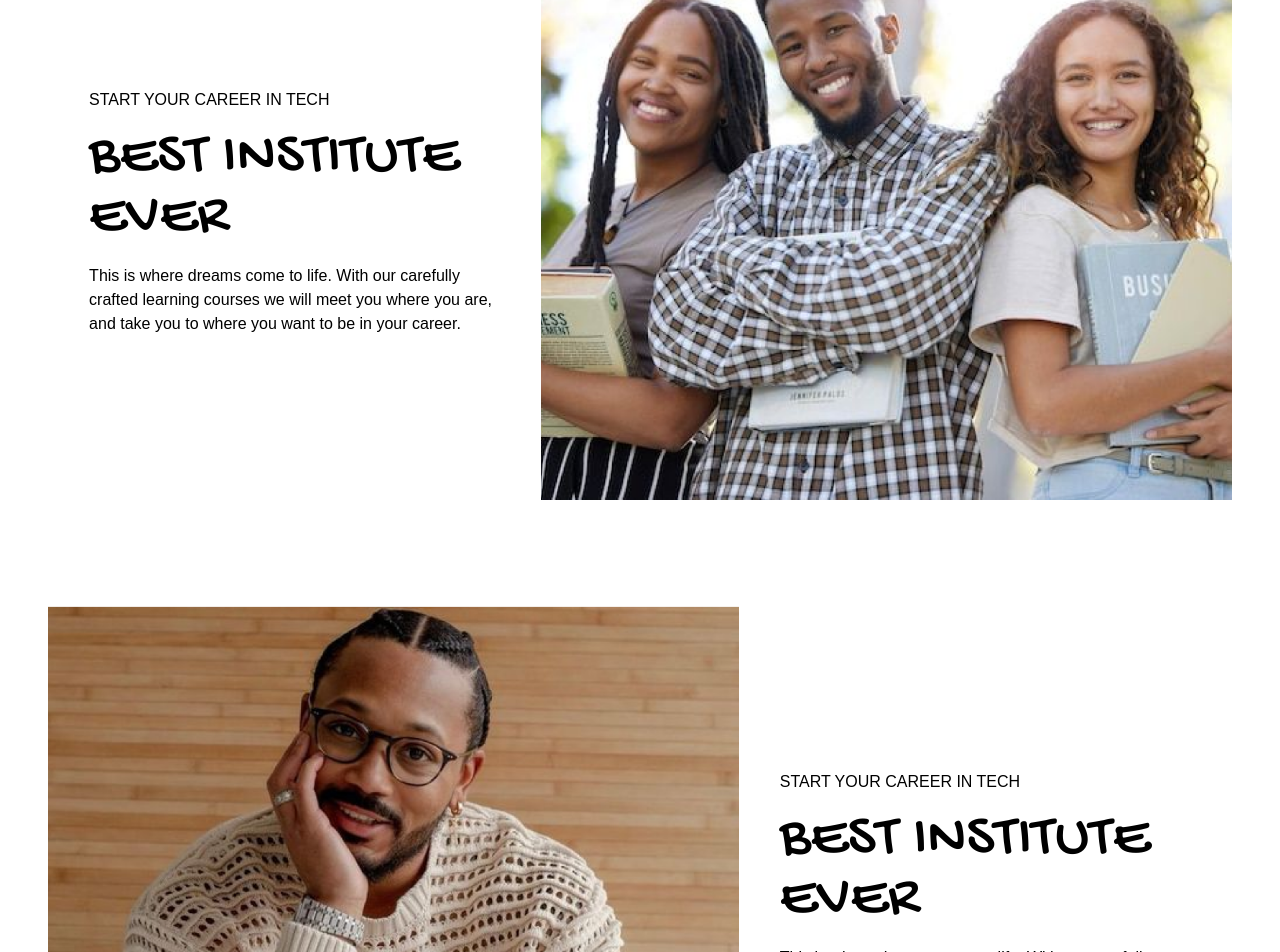
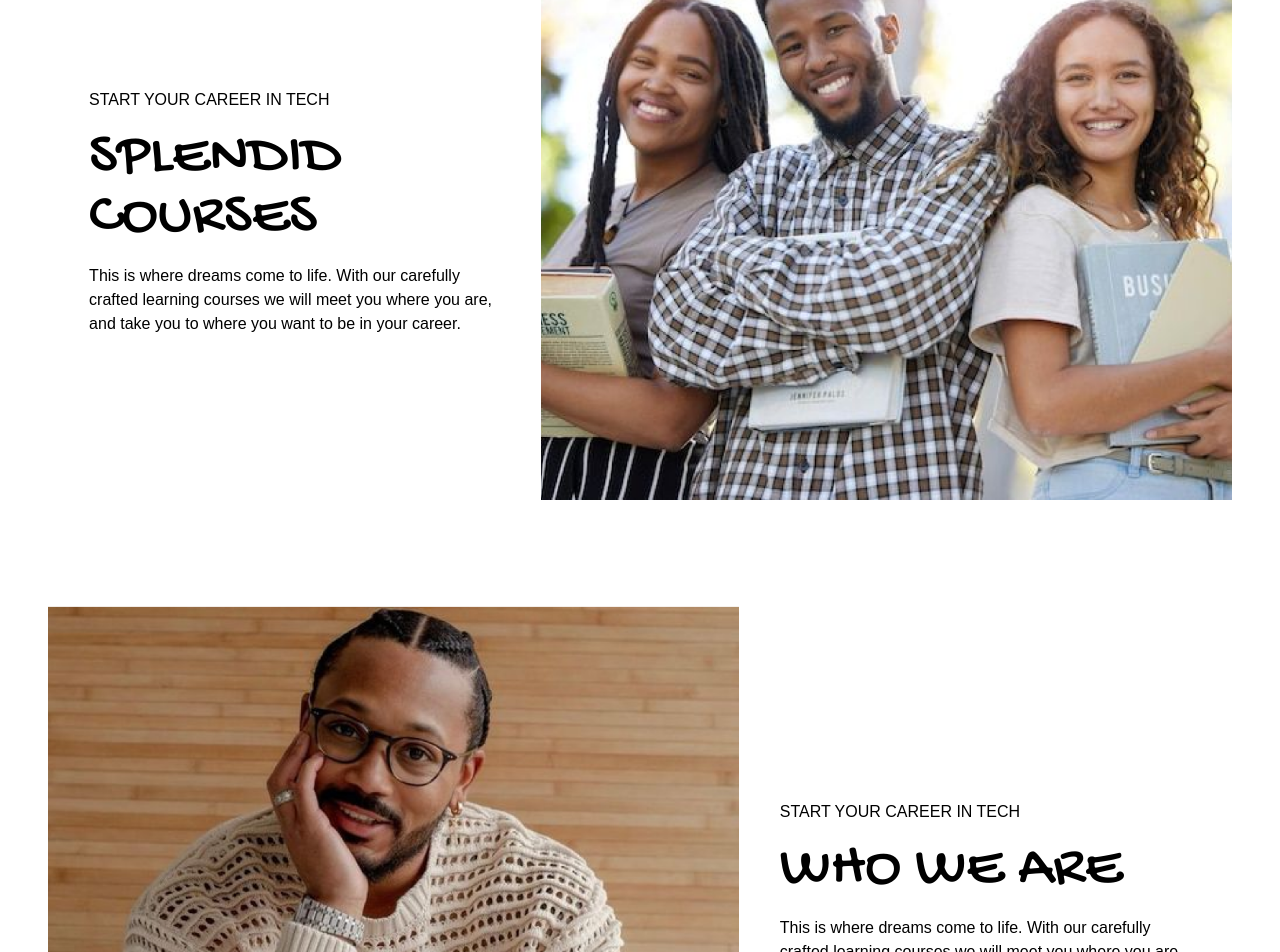
Before and after one commit to codexcel-institute/codexcel-institute-web, a React (Vite) app: page /testimonials in a window 1280 px wide. Shown: the part 1660-2612 px from the top of the page. Built offline with nearby package versions, Linux system fonts and the light colour scheme.

Commit message:
third page

```diff
--- a/src/TestimonialsPageFolder/Splendid.jsx
+++ b/src/TestimonialsPageFolder/Splendid.jsx
@@ -7,7 +7,7 @@ function Splendid() {
         <div className='w-5/12 flex items-center justify-center'>
             <div className="w-10/12 flex flex-col gap-4">
                 <p>START YOUR CAREER IN TECH</p>
-                <h1 className="gochi text-6xl">BEST INSTITUTE EVER</h1>
+                <h1 className="gochi text-6xl">SPLENDID COURSES</h1>
                 <p>This is where dreams come to life. With our carefully crafted learning courses we will meet you where you are, and take you to where you want to be in your career.</p>
             </div>
         </div>
--- a/src/TestimonialsPageFolder/WhoWeAre.jsx
+++ b/src/TestimonialsPageFolder/WhoWeAre.jsx
@@ -9,7 +9,7 @@ function WhoWeAre() {
         <div className='w-5/12 flex items-center justify-center'>
             <div className="w-10/12 flex flex-col gap-4">
                 <p>START YOUR CAREER IN TECH</p>
-                <h1 className="gochi text-6xl">BEST INSTITUTE EVER</h1>
+                <h1 className="gochi text-6xl">WHO WE ARE</h1>
                 <p>This is where dreams come to life. With our carefully crafted learning courses we will meet you where you are, and take you to where you want to be in your career.</p>
             </div>
         </div>
```
